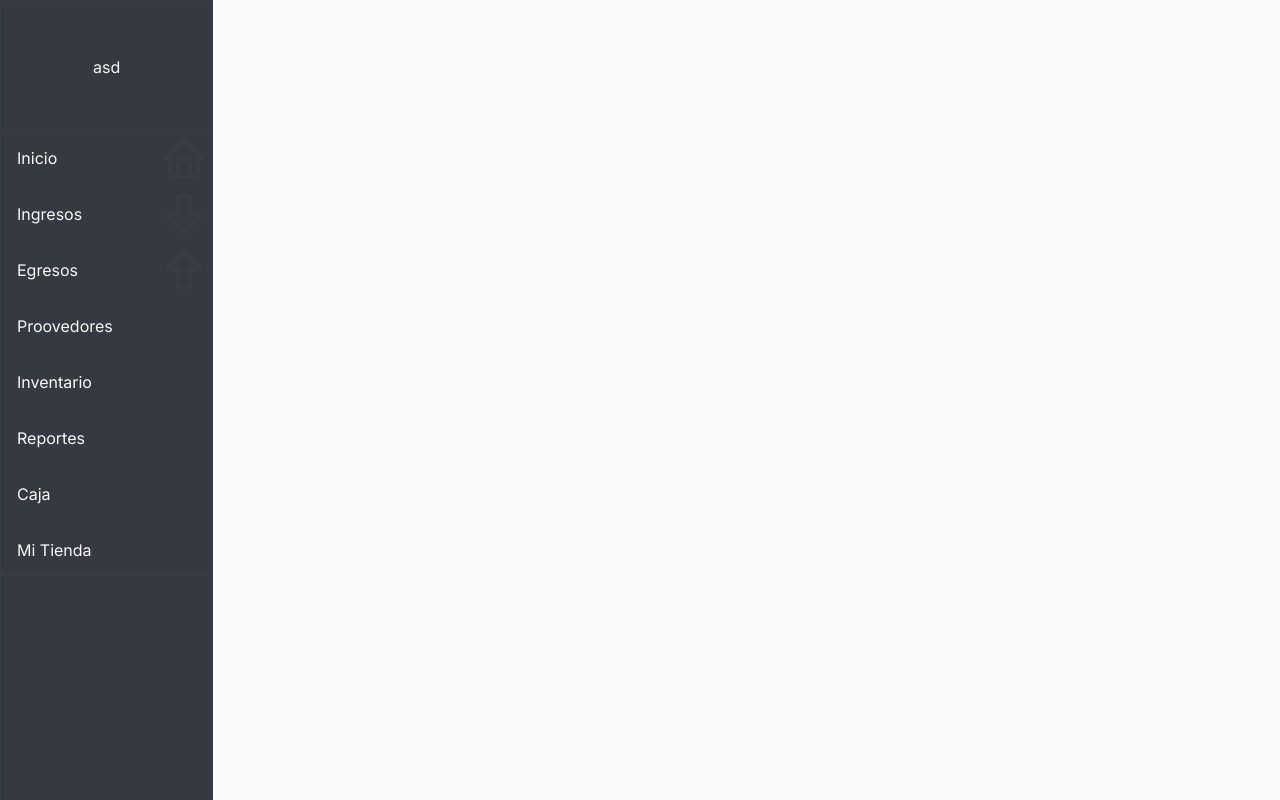
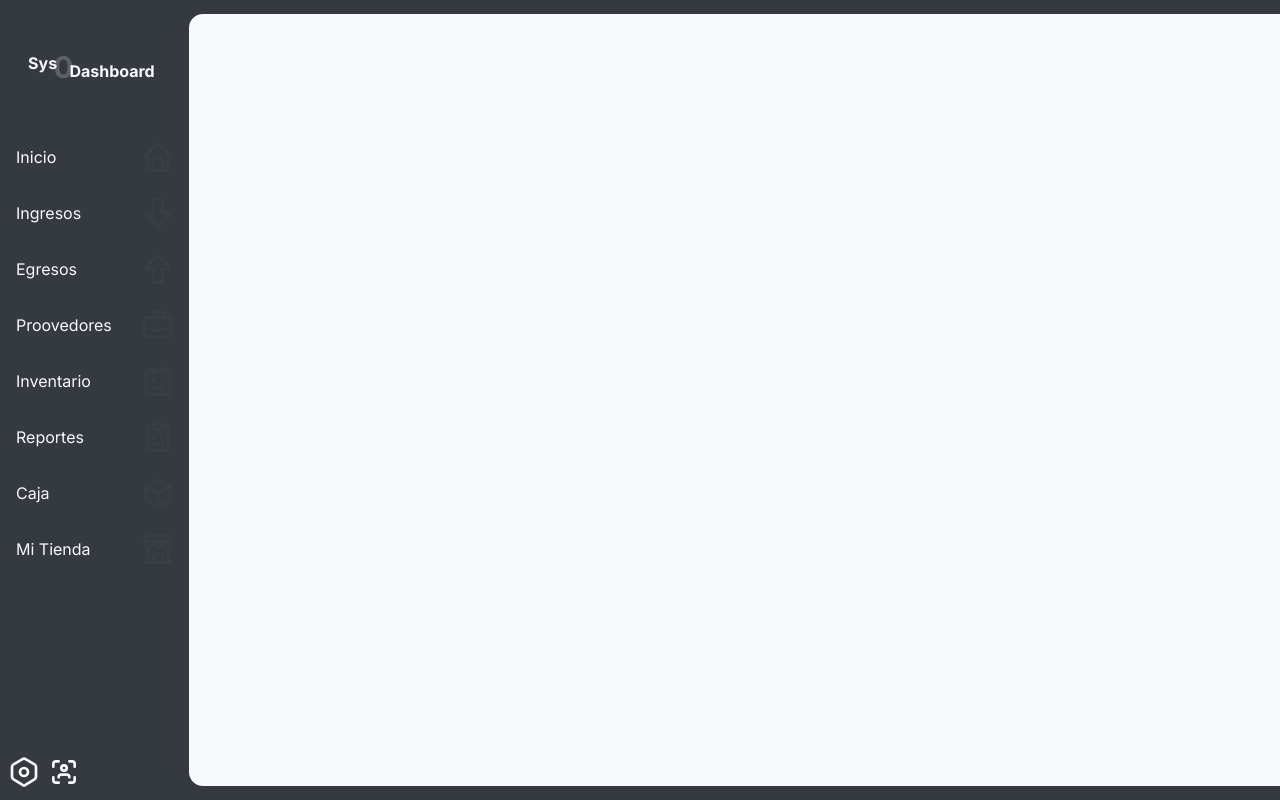
Before and after one commit to Fr4ny3r/Sys0Dashboard, a React (Vite) app: page / in a window 1280 px wide. Built offline with nearby package versions, Linux system fonts and the light colour scheme.

Commit message:
aside add

```diff
--- a/src/App.css
+++ b/src/App.css
@@ -8,6 +8,7 @@
   align-items: center;
 }
 body {
+  overflow: hidden;
   background-color: var(--color-background); /* Fondo claro para el área de contenido */
   color: var(--color-text-main);
 }
@@ -21,6 +22,13 @@ body {
   background-color: var(--color-background); /* Usamos el color de fondo claro */
 }
 
+#sectList:hover > span > svg {
+  scale: 2.1;
+  opacity: 9%;
+  transition: all 0.4s 0s;
+}
+
+
 @media (prefers-reduced-motion: no-preference) {
 
 }
--- a/src/App.tsx
+++ b/src/App.tsx
@@ -10,9 +10,9 @@ function App() {
   return (
     <div className="w-screen h-screen overflow-hidden">
       {/*<Nav />*/}
-      <div className="w-full h-full">
+      <div className="w-full h-full flex bg-[var(--color-sidebar-bg)] justify-center items-center">
         <Aside sectionList={sectionList} sect={sect} setSect={setSect}/>
-        <SectionBox sect={sect}/>
+        <SectionBox sectionList={sectionList} sect={sect}/>
       </div>
     </div>
   )
--- a/src/components/Aside.tsx
+++ b/src/components/Aside.tsx
@@ -1,35 +1,95 @@
+import React, { useRef, useState, useEffect } from 'react';
+
 
 function Aside({ sectionList, sect, setSect } : { sectionList : string[], sect : string, setSect : () => void }) {
 
+  const [tar, setTar] = useState<string>("")
+  const elementoRef = useRef(null);
+  const [posicion, setPosicion] = useState<number>(0)
+
+
+  const handleTarget = (s : string)=>{
+    setTar(s)
+  }
+
+
   return (
     <aside className="sidebar w-2/12 h-full overflow-hidden text-[var(--color-sidebar-link)]">
-      <span className="h-2/12 block flex flex-col justify-center items-center border-1 border-[var(--color-border)]/20">asd</span>
-      <ul className="flex flex-col gap-2 border-1 border-[var(--color-border)]/20" >
+      <span className="font-extrabold h-2/12 block flex justify-center items-center "><span className="-translate-y-1/6">Sys</span><span className="font-extrabold -mx-1 text-[var(--color-sidebar-link)]/20 text-3xl">0</span><span className="translate-y-1/6">Dashboard</span></span>
+      <ul className="relative flex flex-col gap-2" >
       {sect ? (sectionList.map(s => (
-          <li key={s.index} className="p-3 mx-1 flex items-center justify-between hover:font-bold hover:bg-[var(--color-primary)]/10 hover:cursor-pointer transition">
-            {s == 'inicio' ? (
-              <>
-              <a>{" " + s[0].toUpperCase() + s.slice(1)}</a>
-              <svg xmlns="http://www.w3.org/2000/svg" width="24" height="24" viewBox="0 0 24 24" fill="none" stroke="currentColor" stroke-width="2" stroke-linecap="round" stroke-linejoin="round" className="scale-[2] opacity-2 icon icon-tabler icons-tabler-outline icon-tabler-home"><path stroke="none" d="M0 0h24v24H0z" fill="none"/><path d="M5 12l-2 0l9 -9l9 9l-2 0" /><path d="M5 12v7a2 2 0 0 0 2 2h10a2 2 0 0 0 2 -2v-7" /><path d="M9 21v-6a2 2 0 0 1 2 -2h2a2 2 0 0 1 2 2v6" /></svg>
-              </>
+          <>
+            {s == sectionList[0] ? (
+              <li onClick={()=>{setSect(s)}} key={s} id="sectList" className="relative rounded-sm p-3 mx-1 flex items-center justify-between hover:font-bold hover:bg-[var(--color-primary)]/10 hover:cursor-pointer transition">
+                <span title={s} className="relative flex w-full items-center justify-between ">
+                <a>{" " + s[0].toUpperCase() + s.slice(1)}</a>
+                <svg xmlns="http://www.w3.org/2000/svg" width="12%" height="12%" viewBox="0 0 24 24" fill="none" stroke="currentColor" stroke-width="2" stroke-linecap="round" stroke-linejoin="round" className="scale-[2] opacity-2 icon icon-tabler icons-tabler-outline icon-tabler-home"><path stroke="none" d="M0 0h24v24H0z" fill="none"/><path d="M5 12l-2 0l9 -9l9 9l-2 0" /><path d="M5 12v7a2 2 0 0 0 2 2h10a2 2 0 0 0 2 -2v-7" /><path d="M9 21v-6a2 2 0 0 1 2 -2h2a2 2 0 0 1 2 2v6" /></svg>
+                </span>
+              </li>
             ) :
-            (s == 'ingresos' ? (
-              <>
-              <a>{s[0].toUpperCase() + s.slice(1)}</a>
-              <svg xmlns="http://www.w3.org/2000/svg" width="24" height="24" viewBox="0 0 24 24" fill="none" stroke="currentColor" stroke-width="2" stroke-linecap="round" stroke-linejoin="round" className="scale-[2] opacity-2 icon icon-tabler icons-tabler-outline icon-tabler-arrow-big-down"><path stroke="none" d="M0 0h24v24H0z" fill="none"/><path d="M15 4v8h3.586a1 1 0 0 1 .707 1.707l-6.586 6.586a1 1 0 0 1 -1.414 0l-6.586 -6.586a1 1 0 0 1 .707 -1.707h3.586v-8a1 1 0 0 1 1 -1h4a1 1 0 0 1 1 1z" /></svg>
-              </>
+            (s == sectionList[1] ? (
+              <li onClick={()=>{setSect(s)}} key={s} id="sectList" className="relative rounded-sm p-3 mx-1 flex items-center justify-between hover:font-bold hover:bg-[var(--color-primary)]/10 hover:cursor-pointer transition">
+                <span title={s} className=" flex w-full items-center justify-between">
+                <a>{s[0].toUpperCase() + s.slice(1)}</a>
+                <svg xmlns="http://www.w3.org/2000/svg" width="12%" height="12%" viewBox="0 0 24 24" fill="none" stroke="currentColor" stroke-width="2" stroke-linecap="round" stroke-linejoin="round" className="scale-[2] opacity-2 icon icon-tabler icons-tabler-outline icon-tabler-arrow-big-down"><path stroke="none" d="M0 0h24v24H0z" fill="none"/><path d="M15 4v8h3.586a1 1 0 0 1 .707 1.707l-6.586 6.586a1 1 0 0 1 -1.414 0l-6.586 -6.586a1 1 0 0 1 .707 -1.707h3.586v-8a1 1 0 0 1 1 -1h4a1 1 0 0 1 1 1z" /></svg>
+                </span>
+              </li>
             ) :
-            (s == 'egresos' ? (
-              <>
-              <a>{s[0].toUpperCase() + s.slice(1)}</a>
-              <svg xmlns="http://www.w3.org/2000/svg" width="24" height="24" viewBox="0 0 24 24" fill="none" stroke="currentColor" stroke-width="2" stroke-linecap="round" stroke-linejoin="round" className="scale-[2] opacity-2 icon icon-tabler icons-tabler-outline icon-tabler-arrow-big-up"><path stroke="none" d="M0 0h24v24H0z" fill="none"/><path d="M9 20v-8h-3.586a1 1 0 0 1 -.707 -1.707l6.586 -6.586a1 1 0 0 1 1.414 0l6.586 6.586a1 1 0 0 1 -.707 1.707h-3.586v8a1 1 0 0 1 -1 1h-4a1 1 0 0 1 -1 -1z" /></svg>
-              </>
+            (s == sectionList[2] ? (
+              <li onClick={()=>{setSect(s)}} key={s} id="sectList" className="relative rounded-sm p-3 mx-1 flex items-center justify-between hover:font-bold hover:bg-[var(--color-primary)]/10 hover:cursor-pointer transition">
+                <span title={s} className=" flex w-full items-center justify-between">
+                <a>{s[0].toUpperCase() + s.slice(1)}</a>
+                <svg xmlns="http://www.w3.org/2000/svg" width="12%" height="12%" viewBox="0 0 24 24" fill="none" stroke="currentColor" stroke-width="2" stroke-linecap="round" stroke-linejoin="round" className="scale-[2] opacity-2 icon icon-tabler icons-tabler-outline icon-tabler-arrow-big-up"><path stroke="none" d="M0 0h24v24H0z" fill="none"/><path d="M9 20v-8h-3.586a1 1 0 0 1 -.707 -1.707l6.586 -6.586a1 1 0 0 1 1.414 0l6.586 6.586a1 1 0 0 1 -.707 1.707h-3.586v8a1 1 0 0 1 -1 1h-4a1 1 0 0 1 -1 -1z" /></svg>
+                </span>
+              </li>
             ) :
-            (<a>{s[0].toUpperCase() + s.slice(1)}</a>) ))}
-          </li>
+            (s == sectionList[3] ? (
+              <li onClick={()=>{setSect(s)}} key={s} id="sectList" className="relative rounded-sm p-3 mx-1 flex items-center justify-between hover:font-bold hover:bg-[var(--color-primary)]/10 hover:cursor-pointer transition">
+                <span title={s} className=" flex w-full items-center justify-between">
+                <a>{s[0].toUpperCase() + s.slice(1)}</a>
+                <svg xmlns="http://www.w3.org/2000/svg" width="12%" height="12%" viewBox="0 0 24 24" fill="none" stroke="currentColor" stroke-width="2" stroke-linecap="round" stroke-linejoin="round" className="scale-[2] opacity-2 icon icon-tabler icons-tabler-outline icon-tabler-briefcase"><path stroke="none" d="M0 0h24v24H0z" fill="none"/><path d="M3 7m0 2a2 2 0 0 1 2 -2h14a2 2 0 0 1 2 2v9a2 2 0 0 1 -2 2h-14a2 2 0 0 1 -2 -2z" /><path d="M8 7v-2a2 2 0 0 1 2 -2h4a2 2 0 0 1 2 2v2" /><path d="M12 12l0 .01" /><path d="M3 13a20 20 0 0 0 18 0" /></svg>
+                </span>
+              </li>
+            ) :
+            (s == sectionList[4] ? (
+              <li onClick={()=>{setSect(s)}} key={s} id="sectList" className="relative rounded-sm p-3 mx-1 flex items-center justify-between hover:font-bold hover:bg-[var(--color-primary)]/10 hover:cursor-pointer transition">
+                <span title={s} className=" flex w-full items-center justify-between">
+                <a>{s[0].toUpperCase() + s.slice(1)}</a>
+                <svg xmlns="http://www.w3.org/2000/svg" width="12%" height="12%" viewBox="0 0 24 24" fill="none" stroke="currentColor" stroke-width="2" stroke-linecap="round" stroke-linejoin="round" className="scale-[2] opacity-2 icon icon-tabler icons-tabler-outline icon-tabler-robot-face"><path stroke="none" d="M0 0h24v24H0z" fill="none"/><path d="M6 5h12a2 2 0 0 1 2 2v12a2 2 0 0 1 -2 2h-12a2 2 0 0 1 -2 -2v-12a2 2 0 0 1 2 -2z" /><path d="M9 16c1 .667 2 1 3 1s2 -.333 3 -1" /><path d="M9 7l-1 -4" /><path d="M15 7l1 -4" /><path d="M9 12v-1" /><path d="M15 12v-1" /></svg>
+                </span>
+              </li>
+            ) :
+            (s == sectionList[5] ? (
+              <li onClick={()=>{setSect(s)}} key={s} id="sectList" className="relative rounded-sm p-3 mx-1 flex items-center justify-between hover:font-bold hover:bg-[var(--color-primary)]/10 hover:cursor-pointer transition">
+                <span title={s} className=" flex w-full items-center justify-between">
+                <a>{s[0].toUpperCase() + s.slice(1)}</a>
+                <svg xmlns="http://www.w3.org/2000/svg" width="12%" height="12%" viewBox="0 0 24 24" fill="none" stroke="currentColor" stroke-width="2" stroke-linecap="round" stroke-linejoin="round" className="scale-[2] opacity-2 icon icon-tabler icons-tabler-outline icon-tabler-report-analytics"><path stroke="none" d="M0 0h24v24H0z" fill="none"/><path d="M9 5h-2a2 2 0 0 0 -2 2v12a2 2 0 0 0 2 2h10a2 2 0 0 0 2 -2v-12a2 2 0 0 0 -2 -2h-2" /><path d="M9 3m0 2a2 2 0 0 1 2 -2h2a2 2 0 0 1 2 2v0a2 2 0 0 1 -2 2h-2a2 2 0 0 1 -2 -2z" /><path d="M9 17v-5" /><path d="M12 17v-1" /><path d="M15 17v-3" /></svg>
+                </span>
+              </li>
+            ) :
+            (s == sectionList[6] ? (
+              <li onClick={()=>{setSect(s)}} key={s} id="sectList" className="relative rounded-sm p-3 mx-1 flex items-center justify-between hover:font-bold hover:bg-[var(--color-primary)]/10 hover:cursor-pointer transition">
+                <span title={s} className=" flex w-full items-center justify-between">
+                <a>{s[0].toUpperCase() + s.slice(1)}</a>
+                <svg xmlns="http://www.w3.org/2000/svg" width="12%" height="12%" viewBox="0 0 24 24" fill="none" stroke="currentColor" stroke-width="2" stroke-linecap="round" stroke-linejoin="round" className="scale-[2] opacity-2 icon icon-tabler icons-tabler-outline icon-tabler-box"><path stroke="none" d="M0 0h24v24H0z" fill="none"/><path d="M12 3l8 4.5l0 9l-8 4.5l-8 -4.5l0 -9l8 -4.5" /><path d="M12 12l8 -4.5" /><path d="M12 12l0 9" /><path d="M12 12l-8 -4.5" /></svg>
+                </span>
+              </li>
+            ) :
+            (s == sectionList[7] ? (
+              <li onClick={()=>{setSect(s)}} key={s} id="sectList" className="relative rounded-sm p-3 mx-1 flex items-center justify-between hover:font-bold hover:bg-[var(--color-primary)]/10 hover:cursor-pointer transition">
+                <span title={s} className=" flex w-full items-center justify-between">
+                <a>{s[0].toUpperCase() + s.slice(1)}</a>
+                <svg xmlns="http://www.w3.org/2000/svg" width="12%" height="12%" viewBox="0 0 24 24" fill="none" stroke="currentColor" stroke-width="2" stroke-linecap="round" stroke-linejoin="round" className="scale-[2] opacity-2 icon icon-tabler icons-tabler-outline icon-tabler-building-store"><path stroke="none" d="M0 0h24v24H0z" fill="none"/><path d="M3 21l18 0" /><path d="M3 7v1a3 3 0 0 0 6 0v-1m0 1a3 3 0 0 0 6 0v-1m0 1a3 3 0 0 0 6 0v-1h-18l2 -4h14l2 4" /><path d="M5 21l0 -10.15" /><path d="M19 21l0 -10.15" /><path d="M9 21v-4a2 2 0 0 1 2 -2h2a2 2 0 0 1 2 2v4" /></svg>
+                </span>
+              </li>
+            ) : (<a>{s[0].toUpperCase() + s.slice(1)}</a>) )))))))}
+            </>
         ))) : (<span>Cargando...</span>)}
       </ul>
-      <span className="block w-full h-full border-1 border-[var(--color-border)]/20"></span>
+      <span className="absolute w-2/12 p-2 bottom-1 gap-2 flex">
+        <a title="configuracion" className="hover:cursor-pointer hover:scale-[1.04] transition"><svg xmlns="http://www.w3.org/2000/svg" width="2rem" height="2rem" viewBox="0 0 24 24" fill="none" stroke="currentColor" stroke-width="2" stroke-linecap="round" stroke-linejoin="round" className="text-shadow-xl icon icon-tabler icons-tabler-outline icon-tabler-settings-2"><path stroke="none" d="M0 0h24v24H0z" fill="none"/><path d="M19.875 6.27a2.225 2.225 0 0 1 1.125 1.948v7.284c0 .809 -.443 1.555 -1.158 1.948l-6.75 4.27a2.269 2.269 0 0 1 -2.184 0l-6.75 -4.27a2.225 2.225 0 0 1 -1.158 -1.948v-7.285c0 -.809 .443 -1.554 1.158 -1.947l6.75 -3.98a2.33 2.33 0 0 1 2.25 0l6.75 3.98h-.033z" /><path d="M12 12m-3 0a3 3 0 1 0 6 0a3 3 0 1 0 -6 0" /></svg></a>
+        <a title="perfil" className="hover:cursor-pointer hover:scale-[1.04] transition" ><svg xmlns="http://www.w3.org/2000/svg" width="2rem" height="2rem" viewBox="0 0 24 24" fill="none" stroke="currentColor" stroke-width="2" stroke-linecap="round" stroke-linejoin="round" className="icon icon-tabler icons-tabler-outline icon-tabler-user-scan"><path stroke="none" d="M0 0h24v24H0z" fill="none"/><path d="M10 9a2 2 0 1 0 4 0a2 2 0 0 0 -4 0" /><path d="M4 8v-2a2 2 0 0 1 2 -2h2" /><path d="M4 16v2a2 2 0 0 0 2 2h2" /><path d="M16 4h2a2 2 0 0 1 2 2v2" /><path d="M16 20h2a2 2 0 0 0 2 -2v-2" /><path d="M8 16a2 2 0 0 1 2 -2h4a2 2 0 0 1 2 2" /></svg></a>
+      </span>
     </aside>
   )
 }
--- /dev/null
+++ b/src/components/Home.tsx
@@ -0,0 +1,10 @@
+
+function Home() {
+
+  return (
+    <main className="w-full h-full overflow-hidden">
+    </main>
+  )
+}
+
+export default Home
--- a/src/components/SectionBox.tsx
+++ b/src/components/SectionBox.tsx
@@ -1,8 +1,11 @@
+import Home from './Home'
 
-function SectionBox() {
+function SectionBox( { sectionList, sect } : {sectionList: string[], sect : string}) {
 
   return (
-    <section className="bg-blue-500/80 w-full h-1/12 overflow-hidden">
+    <section className=" w-full translate-x-1 h-97/100 bg-[var(--color-background)] border-2 border-[var(--color-sidebar-bg)] rounded-l-2xl overflow-hidden">
+      {sect == sectionList[0] ? <Home /> : <></>}
+      {sect == sectionList[1] ? <></> : <></>}
     </section>
   )
 }
```
